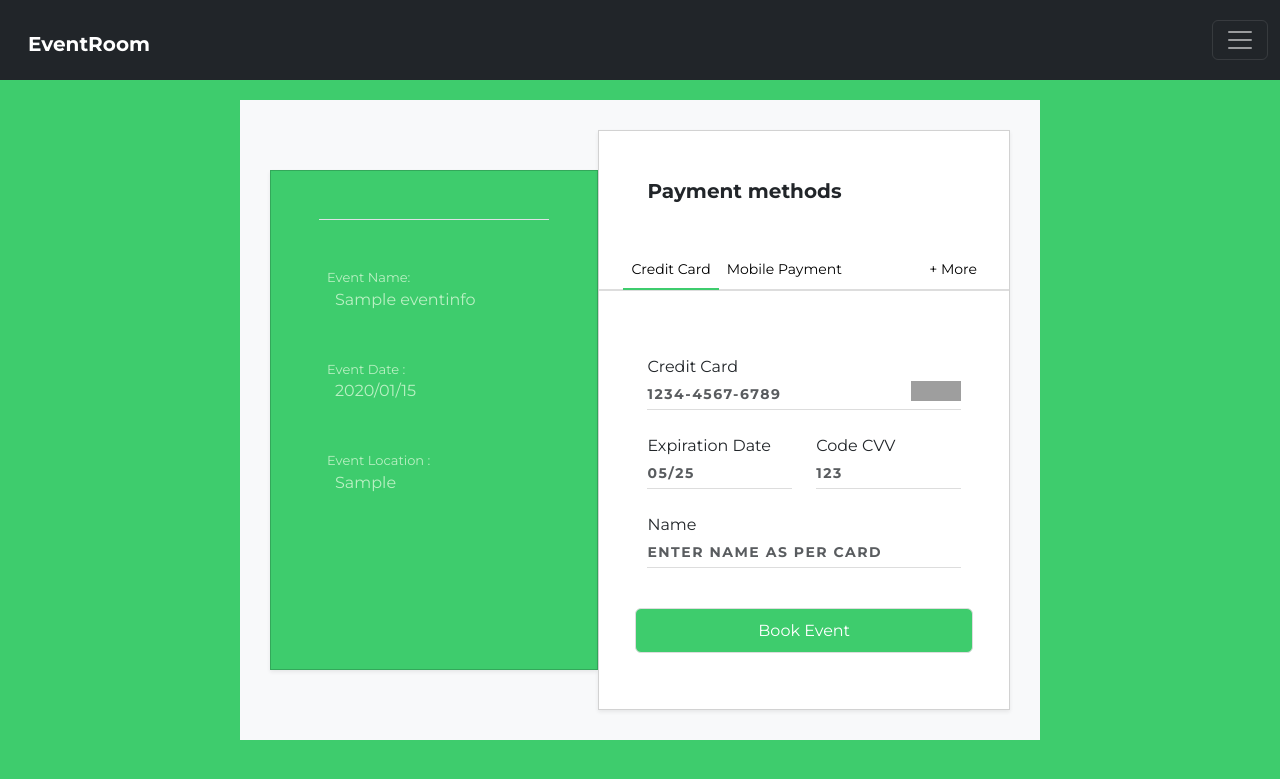
After one commit to VarunK715/Event-Management-System, a Django app: page /payment/1 in a window 1280 px wide. The commit adds this page. Shown: the top 779 px of the page. Run offline with Django 5.2, Linux system fonts and the light colour scheme; tables that the repository leaves empty hold one stand-in row (values such as "Sample post"); some libraries are stand-ins or nearby versions; grey boxes are pictures that could not be loaded.

Commit message:
added payment page

```diff
--- a/app_ems/models.py
+++ b/app_ems/models.py
@@ -12,7 +12,7 @@ class EventInfo(models.Model):
     event_description = models.TextField()
     event_reg_deadline = models.DateTimeField()
     event_max_capacity = models.IntegerField()
-    event_image = models.ImageField(upload_to='event_images/',blank=True,null=True,default='default.jpg')
+    event_image = models.ImageField(upload_to='event_images/',blank=True,null=True,default='default.png')
     created_at = models.DateTimeField(auto_now_add=True)
     event_entry_fee = models.IntegerField(blank=True,null=True,default=-1)
 
--- a/app_ems/urls.py
+++ b/app_ems/urls.py
@@ -13,6 +13,8 @@ urlpatterns = [
     path('update_event/<int:id>/',views.update_event,name='update_event'),
     path('book_event/<int:id>/',views.book_event,name='book_event'),
     path('delete_event/<int:id>/',views.delete_event,name='delete_event'),
+    path('cancel_event/<int:id>/',views.cancel_event,name='cancel_event'),
+    path('payment/<int:id>',views.payment_page,name='payment_page'),
     path('about/',views.About,name='about'),
 
 
--- a/app_ems/views.py
+++ b/app_ems/views.py
@@ -1,4 +1,4 @@
-from django.shortcuts import render,redirect
+from django.shortcuts import render,redirect,get_object_or_404
 from app_ems.models import EventInfo,Booking
 from django.utils import timezone
 from datetime import date,timedelta
@@ -49,7 +49,7 @@ def home(request):
 
 
     # Implement pagination for event data
-    paginator = Paginator(event_data,2)  # Show No.of events per page
+    paginator = Paginator(event_data,5)  # Show No.of events per page
     page_number = request.GET.get('page')
     try:
         page_obj = paginator.get_page(page_number)  # returns the desired page object
@@ -158,14 +158,27 @@ def update_event(request,id):
 @login_required(login_url='users_login')
 def book_event(request,id):
     book_event_data = EventInfo.objects.get(id=id)
-    if request.method=="POST":
-        booking_instance = Booking(user_id=request.user.id,event_id=book_event_data.id)
-        booking_instance.save()
-        messages.success(request,f"Event is booked successfully.")
-        return redirect('participant_dashboard')
     return render(request,'emsapp/book_event.html',{'book_event_data':book_event_data})
 
 
 def delete_event(request,id):
     EventInfo.objects.filter(id=id).delete()
     return redirect('organizer_dashboard')
+
+
+def cancel_event(request,id):
+    Booking.objects.filter(event_id=id).delete()
+    return redirect('organizer_dashboard')
+
+
+def payment_page(request,id):
+    payment_data = get_object_or_404(EventInfo, id=id)
+
+    if request.method=="POST":
+        print(f"erros == {request.POST}")
+        booking_instance = Booking(user_id=request.user.id,event_id=payment_data.id)
+        booking_instance.save()
+        messages.success(request,f"Event is booked successfully.")
+        return redirect('participant_dashboard')
+
+    return render(request,'emsapp/payment_page.html',{'payment_data':payment_data})
--- a/templates/emsapp/ems_base.html
+++ b/templates/emsapp/ems_base.html
@@ -13,13 +13,13 @@
 </head>
 
 <body>
-  <nav class="navbar navbar-dark bg-dark">
+  <nav class="navbar navbar-dark bg-dark" style="height:80px;">
     <div class="container-fluid">
       {% if request.user.is_authenticated %}
-      <a class="navbar-brand ms-3 fw-bold" href="{% url 'event_home' %}">EventRoom
+      <a class="navbar-brand ms-3 mt-2 fw-bold" href="{% url 'event_home' %}">EventRoom
       </a>
       {% else %}
-      <a class="navbar-brand ms-3 fw-bold" href="{% url 'frontpage' %}">EventRoom
+      <a class="navbar-brand ms-3 mt-2 fw-bold" href="{% url 'frontpage' %}">EventRoom
       </a>
       {% endif %}
       <button class="navbar-toggler" type="button" data-bs-toggle="offcanvas" data-bs-target="#offcanvasDarkNavbar"
--- /dev/null
+++ b/templates/emsapp/payment_page.html
@@ -0,0 +1,288 @@
+{% extends 'emsapp/ems_base.html' %}
+{% load crispy_forms_tags %}
+{% load static %}
+
+{% block title %} Payment -{% endblock %}
+{% block head %}
+<style>
+    @import url('https://fonts.googleapis.com/css?family=Montserrat:400,700&display=swap');
+
+    * {
+        margin: 0;
+        padding: 0;
+        box-sizing: border-box;
+        list-style: none;
+        font-family: 'Montserrat', sans-serif
+    }
+
+    body {
+        background-color: #3ecc6d;
+    }
+
+    .container {
+        margin: 20px auto;
+        width: 800px;
+        padding: 30px
+    }
+
+    .card.box1 {
+        width: 350px;
+        height: 500px;
+        background-color: #3ecc6d;
+        color: #baf0c3;
+        border-radius: 0
+    }
+
+    .card.box2 {
+        width: 450px;
+        height: 580px;
+        background-color: #ffffff;
+        border-radius: 0
+    }
+
+    .text {
+        font-size: 13px
+    }
+
+    .box2 .btn.btn-primary.bar {
+        width: 20px;
+        background-color: transparent;
+        border: none;
+        color: #3ecc6d
+    }
+
+    .box2 .btn.btn-primary.bar:hover {
+        color: #baf0c3
+    }
+
+    .box1 .btn.btn-primary {
+        background-color: #57c97d;
+        width: 45px;
+        height: 45px;
+        display: flex;
+        justify-content: center;
+        align-items: center;
+        border: 1px solid #ddd
+    }
+
+    .box1 .btn.btn-primary:hover {
+        background-color: #f6f8f7;
+        color: #57c97d
+    }
+
+    .btn.btn-success {
+        width: 40px;
+        height: 40px;
+        border-radius: 50%;
+        background-color: #ddd;
+        color: black;
+        display: flex;
+        justify-content: center;
+        align-items: center;
+        border: none
+    }
+
+    .nav.nav-tabs {
+        border: none;
+        border-bottom: 2px solid #ddd
+    }
+
+    .nav.nav-tabs .nav-item .nav-link {
+        border: none;
+        color: black;
+        border-bottom: 2px solid transparent;
+        font-size: 14px
+    }
+
+    .nav.nav-tabs .nav-item .nav-link:hover {
+        border-bottom: 2px solid #3ecc6d;
+        color: #05cf48
+    }
+
+    .nav.nav-tabs .nav-item .nav-link.active {
+        border: none;
+        border-bottom: 2px solid #3ecc6d
+    }
+
+    .form-control {
+        border: none;
+        border-bottom: 1px solid #ddd;
+        box-shadow: none;
+        height: 20px;
+        font-weight: 600;
+        font-size: 14px;
+        padding: 15px 0px;
+        letter-spacing: 1.5px;
+        border-radius: 0
+    }
+
+    .inputWithIcon {
+        position: relative
+    }
+
+    img {
+        width: 50px;
+        height: 20px;
+        object-fit: cover
+    }
+
+    .inputWithIcon span {
+        position: absolute;
+        right: 0px;
+        bottom: 9px;
+        color: #57c97d;
+        cursor: pointer;
+        transition: 0.3s;
+        font-size: 14px
+    }
+
+    .form-control:focus {
+        box-shadow: none;
+        border-bottom: 1px solid #ddd
+    }
+
+    .btn-outline-primary {
+        color: black;
+        background-color: #ddd;
+        border: 1px solid #ddd
+    }
+
+    .btn-outline-primary:hover {
+        background-color: #05cf48;
+        border: 1px solid #ddd
+    }
+
+    .btn-check:active+.btn-outline-primary,
+    .btn-check:checked+.btn-outline-primary,
+    .btn-outline-primary.active,
+    .btn-outline-primary.dropdown-toggle.show,
+    .btn-outline-primary:active {
+        color: #baf0c3;
+        background-color: #3ecc6d;
+        box-shadow: none;
+        border: 1px solid #ddd
+    }
+
+    .btn-group>.btn-group:not(:last-child)>.btn,
+    .btn-group>.btn:not(:last-child):not(.dropdown-toggle),
+    .btn-group>.btn-group:not(:first-child)>.btn,
+    .btn-group>.btn:nth-child(n+3),
+    .btn-group>:not(.btn-check)+.btn {
+        border-radius: 50px;
+        margin-right: 20px
+    }
+
+    form {
+        font-size: 14px
+    }
+
+    form .btn.btn-primary {
+        width: 100%;
+        height: 45px;
+        display: flex;
+        flex-direction: column;
+        justify-content: center;
+        align-items: center;
+        background-color: #3ecc6d;
+        border: 1px solid #ddd
+    }
+
+    form .btn.btn-primary:hover {
+        background-color: #05cf48
+    }
+
+    @media (max-width:750px) {
+        .container {
+            padding: 10px;
+            width: 100%
+        }
+
+        .text-green {
+            font-size: 14px
+        }
+
+        .card.box1,
+        .card.box2 {
+            width: 100%
+        }
+
+        .nav.nav-tabs .nav-item .nav-link {
+            font-size: 12px
+        }
+    }
+</style>
+{% endblock head %}
+
+{% block body %}
+
+<div class="container bg-light d-md-flex align-items-center">
+    <div class="card box1 shadow-sm p-md-5 p-md-5 p-4">
+        <div class="d-flex flex-column">
+            <!--<div class="d-flex align-items-center justify-content-between text"> <span class="">Commission</span> <span
+                    class="fas fa-dollar-sign"><span class="ps-1">1.99</span></span> </div>
+            <div class="d-flex align-items-center justify-content-between text mb-4"> <span>Total</span> <span
+                    class="fas fa-dollar-sign"><span class="ps-1">600.99</span></span> </div>-->
+            <div class="border-bottom mb-5"></div>
+            <div class="d-flex flex-column mb-5"> <span class="far fa-file-alt text"><span class="ps-2">Event
+                        Name:</span></span> <span class="ps-3">{{payment_data.event_name}}</span> </div>
+            <div class="d-flex flex-column mb-5"> <span class="far fa-calendar-alt text"><span class="ps-2">Event Date
+                        :</span></span> <span class="ps-3">{{payment_data.event_date|date:'Y/m/d'}}</span> </div>
+            <div class="d-flex flex-column mb-5"> <span class="far fa-calendar-alt text"><span class="ps-2">Event
+                        Location :</span></span> <span class="ps-3">{{payment_data.event_location}}</span> </div>
+
+        </div>
+    </div>
+    <div class="card box2 shadow-sm">
+        <div class="d-flex align-items-center justify-content-between p-md-5 p-4"> <span class="h5 fw-bold m-0">Payment
+                methods</span>
+            <div class="btn btn-primary bar"><span class="fas fa-bars"></span></div>
+        </div>
+        <ul class="nav nav-tabs mb-3 px-md-4 px-2">
+            <li class="nav-item"> <a class="nav-link px-2 active" aria-current="page" href="#">Credit Card</a> </li>
+            <li class="nav-item"> <a class="nav-link px-2" href="#">Mobile Payment</a> </li>
+            <li class="nav-item ms-auto"> <a class="nav-link px-2" href="#">+ More</a> </li>
+        </ul>
+        <div class="px-md-5 px-4 mb-5 d-flex align-items-center">
+        </div>
+            <div class="row">
+                <div class="col-12">
+                    <div class="d-flex flex-column px-md-5 px-4 mb-4"> <span>Credit Card</span>
+                        <div class="inputWithIcon"> <input class="form-control" type="text" value=""
+                                placeholder="1234-4567-6789">
+                            <span class=""> <img
+                                    src="https://www.freepnglogos.com/uploads/mastercard-png/mastercard-logo-logok-15.png"
+                                    alt=""></span>
+                        </div>
+                    </div>
+                </div>
+                <div class="col-md-6">
+                    <div class="d-flex flex-column ps-md-5 px-md-0 px-4 mb-4"> <span>Expiration<span
+                                class="ps-1">Date</span></span>
+                        <div class="inputWithIcon"> <input type="text" class="form-control" value=""
+                                placeholder="05/25"> <span class="fas fa-calendar-alt"></span> </div>
+                    </div>
+                </div>
+                <div class="col-md-6">
+                    <div class="d-flex flex-column pe-md-5 px-md-0 px-4 mb-4"> <span>Code CVV</span>
+                        <div class="inputWithIcon"> <input type="password" class="form-control" value=""
+                                placeholder="123"> <span class="fas fa-lock"></span> </div>
+                    </div>
+                </div>
+                <div class="col-12">
+                    <div class="d-flex flex-column px-md-5 px-4 mb-4"> <span>Name</span>
+                        <div class="inputWithIcon"> <input class="form-control text-uppercase" type="text" value=""
+                                placeholder="Enter Name as per card"> <span class="far fa-user"></span> </div>
+                    </div>
+                </div>
+                <div class="col-12 px-md-5 px-4 mt-3">
+                    <!--<div class="btn btn-primary w-100" ></div>-->
+                    <form action="{% url 'payment_page' payment_data.id %}" method="POST">
+                        {% csrf_token %}
+                        <button class="btn btn-primary w-100" type="submit">Book Event</button>
+                    </form>
+                </div>
+            </div>
+
+    </div>
+</div>
+{% endblock %}
```
Also changed, not shown: link.txt (+23 -137 lines), templates/emsapp/book_event.html (+2 -5 lines), templates/emsapp/ems_frontpage.html (+8 -17 lines), templates/emsapp/ems_home.html (+5 -6 lines), templates/users/participant_dashboard.html (+8 -3 lines), users/models.py (+5 -5 lines), app_ems/migrations/0004_alter_eventinfo_event_image.py (added), users/migrations/0005_alter_customuser_role.py (added).
